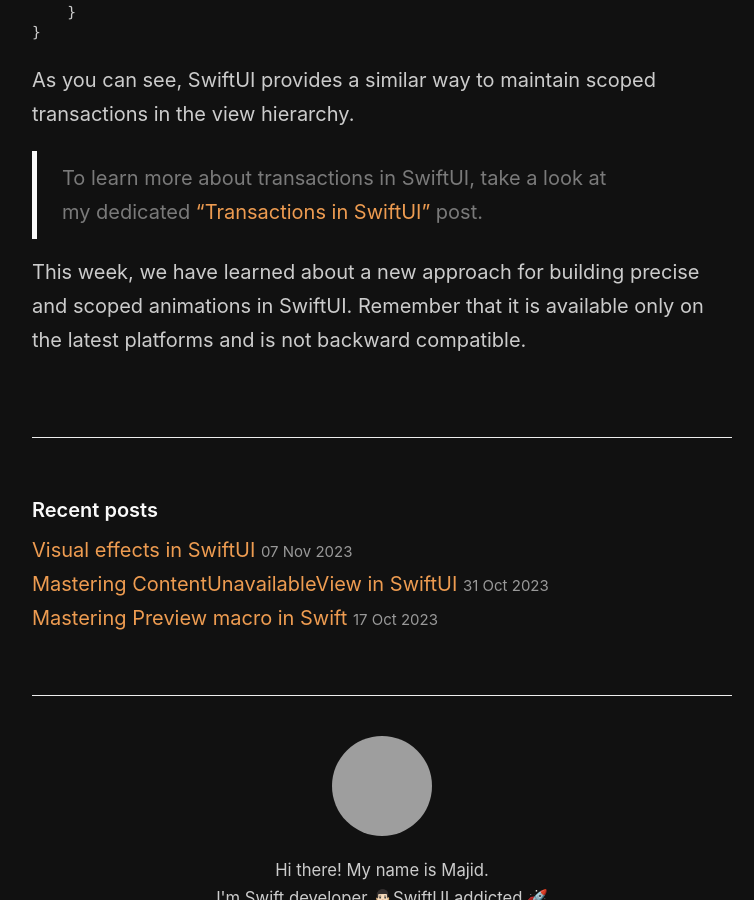
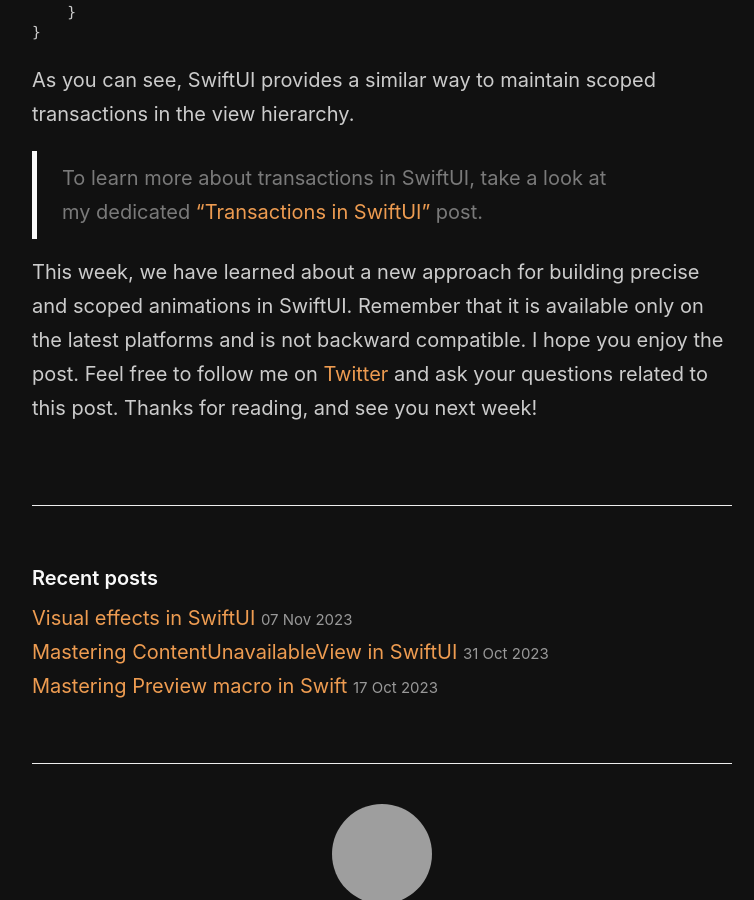
Before and after one commit to mecid/mecid.github.io, a Jekyll site: the page built from _posts/2023-11-21-scoped-animations-in-swiftui.md, in a window 1280 px wide and 900 px high, scrolled down 3893 px, cut to the strip 0-900 px from the top of the window. Shown: the whole strip, without its empty margins (258-1012 px from the left). Built offline with Jekyll 4.4.1, drawn with Linux system fonts in a browser that asks for light colours; some of the changed text lies outside the part shown; grey boxes are pictures that could not be loaded.

Commit message:
conclusion added to the scoped animations post

````diff
--- a/_posts/2023-11-21-scoped-animations-in-swiftui.md
+++ b/_posts/2023-11-21-scoped-animations-in-swiftui.md
@@ -88,7 +88,7 @@
 }
 ```
 
-Fortunately, SwiftUI introduced a new variant of the animation view modifier, allowing us to scope animations using a *ViewBuilder* closure.
+Fortunately, SwiftUI introduced a new variant of the *animation* view modifier, allowing us to scope animations using a *ViewBuilder* closure.
 
 ```swift
 struct ContentView: View {
@@ -156,4 +156,4 @@
 
 > To learn more about transactions in SwiftUI, take a look at my dedicated ["Transactions in SwiftUI"](/2020/10/07/transactions-in-swiftui/) post.
 
-This week, we have learned about a new approach for building precise and scoped animations in SwiftUI. Remember that it is available only on the latest platforms and is not backward compatible.
+This week, we have learned about a new approach for building precise and scoped animations in SwiftUI. Remember that it is available only on the latest platforms and is not backward compatible. I hope you enjoy the post. Feel free to follow me on [Twitter](https://twitter.com/mecid) and ask your questions related to this post. Thanks for reading, and see you next week!
````
